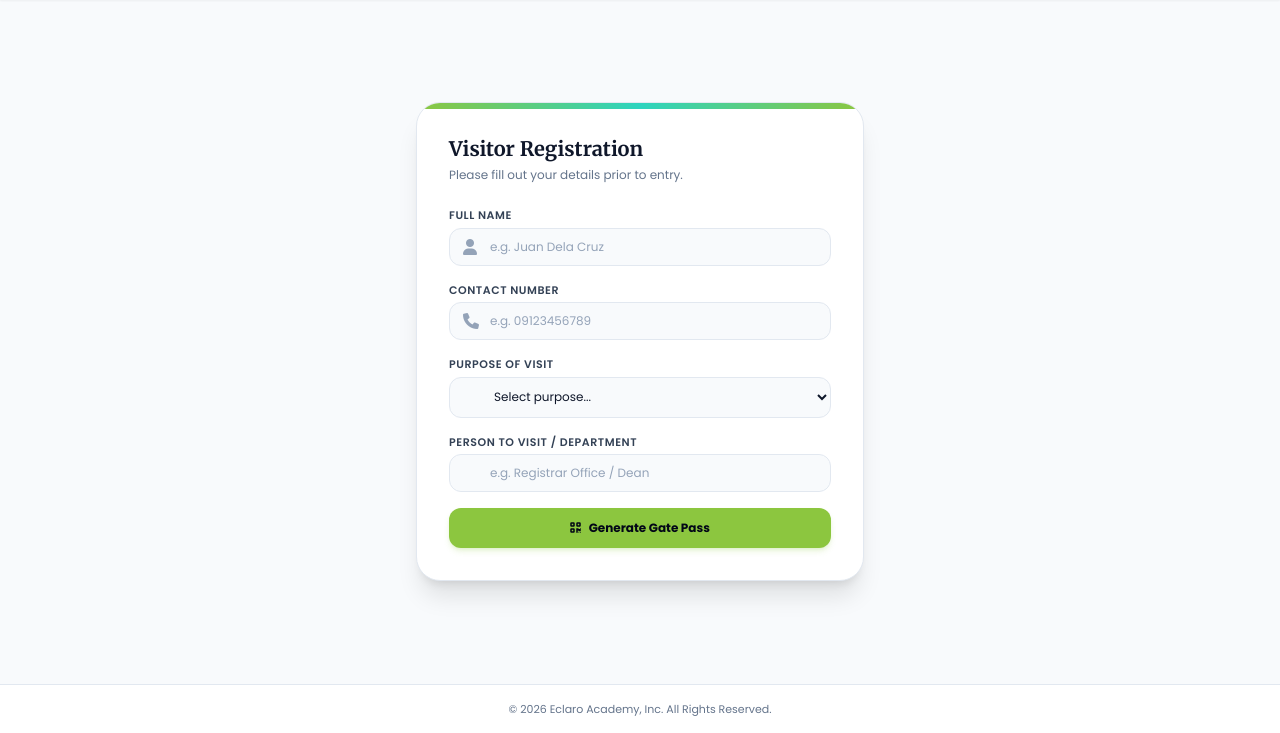
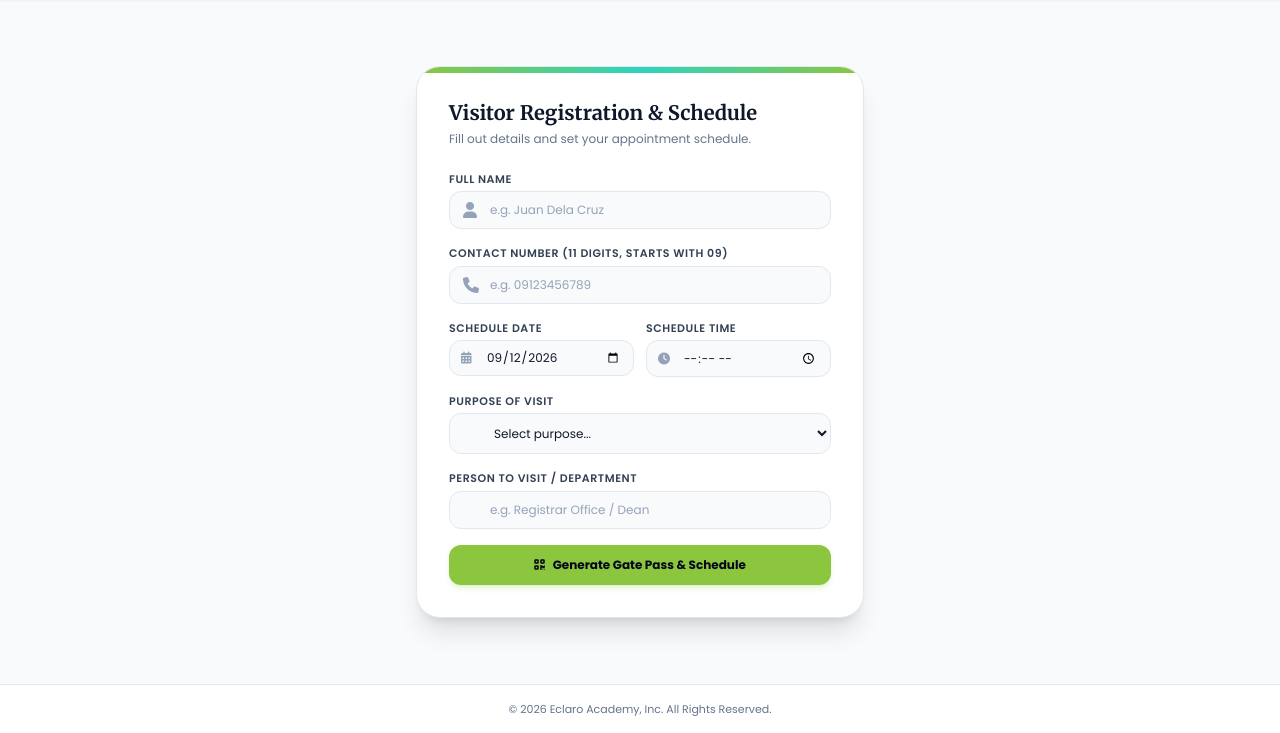
Before and after one commit to erickarcenal-hue/eclaro-visitor-system, a Flask app: page / in a window 1280 px wide. Shown: the part 67-800 px from the top of the page. Run offline with Flask 3, Linux system fonts and the light colour scheme; some libraries are stand-ins or nearby versions.

Commit message:
Update index.html

```diff
--- a/templates/index.html
+++ b/templates/index.html
@@ -47,7 +47,7 @@
                     </div>
                     <div>
                         <h2 class="text-xl font-bold font-serif-title text-slate-900">Registration Successful!</h2>
-                        <p class="text-xs text-slate-500 mt-1">Present this digital gate pass to the Eclaro Academy security or receptionist.</p>
+                        <p class="text-xs text-slate-500 mt-1">Present this digital gate pass to Eclaro Academy security.</p>
                     </div>
 
                     <div class="bg-slate-50 p-4 rounded-2xl border border-slate-200 space-y-3 text-left text-xs">
@@ -55,7 +55,8 @@
                         <div class="flex justify-between"><span class="text-slate-500">Contact:</span> <span class="font-semibold text-slate-900">{{ visitor.contact }}</span></div>
                         <div class="flex justify-between"><span class="text-slate-500">Purpose:</span> <span class="font-semibold text-[#72a131]">{{ visitor.purpose }}</span></div>
                         <div class="flex justify-between"><span class="text-slate-500">Host / To Visit:</span> <span class="font-semibold text-slate-900">{{ visitor.person_to_visit }}</span></div>
-                        <div class="flex justify-between"><span class="text-slate-500">Time-In:</span> <span class="font-semibold text-slate-700">{{ visitor.checkin_date }} | {{ visitor.checkin_time }}</span></div>
+                        <div class="flex justify-between"><span class="text-slate-500">Schedule:</span> <span class="font-semibold text-indigo-600">{{ visitor.scheduled_date }} @ {{ visitor.scheduled_time }}</span></div>
+                        <div class="flex justify-between"><span class="text-slate-500">Time-In Log:</span> <span class="font-semibold text-slate-700">{{ visitor.checkin_time }}</span></div>
                     </div>
 
                     <div class="bg-white p-4 rounded-2xl inline-block shadow-md border-2 border-slate-200">
@@ -70,8 +71,8 @@
                 </div>
             {% else %}
                 <div class="mb-6">
-                    <h1 class="text-xl font-bold font-serif-title text-slate-900">Visitor Registration</h1>
-                    <p class="text-xs text-slate-500 mt-1">Please fill out your details prior to entry.</p>
+                    <h1 class="text-xl font-bold font-serif-title text-slate-900">Visitor Registration & Schedule</h1>
+                    <p class="text-xs text-slate-500 mt-1">Fill out details and set your appointment schedule.</p>
                 </div>
 
                 <form action="/add" method="POST" id="registrationForm" class="space-y-4">
@@ -84,7 +85,7 @@
                     </div>
 
                     <div>
-                        <label class="block text-[11px] font-semibold text-slate-700 uppercase tracking-wider mb-1">Contact Number</label>
+                        <label class="block text-[11px] font-semibold text-slate-700 uppercase tracking-wider mb-1">Contact Number (11 digits, starts with 09)</label>
                         <div class="relative">
                             <span class="absolute inset-y-0 left-0 flex items-center pl-3.5 text-slate-400"><i class="fas fa-phone"></i></span>
                             <input type="tel" name="contact" id="contactInput" required maxlength="11" placeholder="e.g. 09123456789"
@@ -92,6 +93,24 @@
                                    class="w-full bg-slate-50 border border-slate-200 rounded-xl px-3.5 py-2.5 pl-10 text-xs text-slate-900 placeholder-slate-400 focus:outline-none focus:border-[#8CC63F] focus:bg-white transition-all">
                         </div>
                         <p id="contactError" class="text-[10px] text-rose-500 mt-1 hidden font-medium">Must be exactly 11 digits and start with 09.</p>
+                    </div>
+
+                    <!-- Calendar / Schedule Date & Time Pickers -->
+                    <div class="grid grid-cols-2 gap-3">
+                        <div>
+                            <label class="block text-[11px] font-semibold text-slate-700 uppercase tracking-wider mb-1">Schedule Date</label>
+                            <div class="relative">
+                                <span class="absolute inset-y-0 left-0 flex items-center pl-3 text-slate-400"><i class="fas fa-calendar-days text-xs"></i></span>
+                                <input type="date" name="scheduled_date" id="scheduledDate" required class="w-full bg-slate-50 border border-slate-200 rounded-xl px-3 py-2 pl-9 text-xs text-slate-900 focus:outline-none focus:border-[#8CC63F] focus:bg-white transition-all">
+                            </div>
+                        </div>
+                        <div>
+                            <label class="block text-[11px] font-semibold text-slate-700 uppercase tracking-wider mb-1">Schedule Time</label>
+                            <div class="relative">
+                                <span class="absolute inset-y-0 left-0 flex items-center pl-3 text-slate-400"><i class="fas fa-clock text-xs"></i></span>
+                                <input type="time" name="scheduled_time" id="scheduledTime" required class="w-full bg-slate-50 border border-slate-200 rounded-xl px-3 py-2 pl-9 text-xs text-slate-900 focus:outline-none focus:border-[#8CC63F] focus:bg-white transition-all">
+                            </div>
+                        </div>
                     </div>
 
                     <div>
@@ -129,7 +148,7 @@
                     <input type="hidden" name="checkin_time" id="checkin_time">
 
                     <button type="submit" class="w-full bg-[#8CC63F] hover:bg-[#7ab332] text-slate-950 font-bold py-3 rounded-xl text-xs transition-all shadow-md shadow-[#8CC63F]/20 mt-2 flex items-center justify-center gap-2">
-                        <i class="fas fa-qrcode"></i> Generate Gate Pass
+                        <i class="fas fa-qrcode"></i> Generate Gate Pass & Schedule
                     </button>
                 </form>
 
@@ -137,6 +156,10 @@
                     const now = new Date();
                     document.getElementById('checkin_date').value = now.toLocaleDateString('en-US', { month: 'short', day: 'numeric', year: 'numeric' });
                     document.getElementById('checkin_time').value = now.toLocaleTimeString('en-US', { hour: '2-digit', minute: '2-digit' });
+
+                    // Set default calendar date to today
+                    const todayStr = now.toISOString().split('T')[0];
+                    document.getElementById('scheduledDate').value = todayStr;
 
                     function validateContact(input) {
                         input.value = input.value.replace(/\D/g, '');
```
